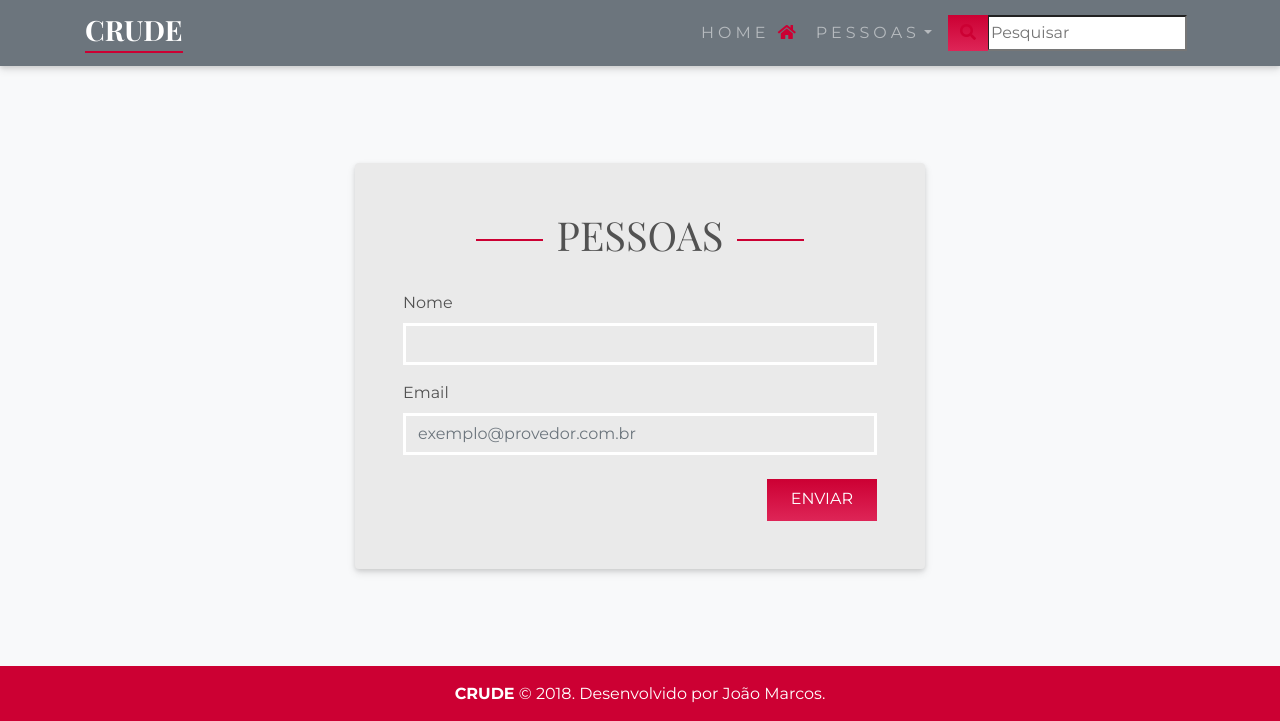
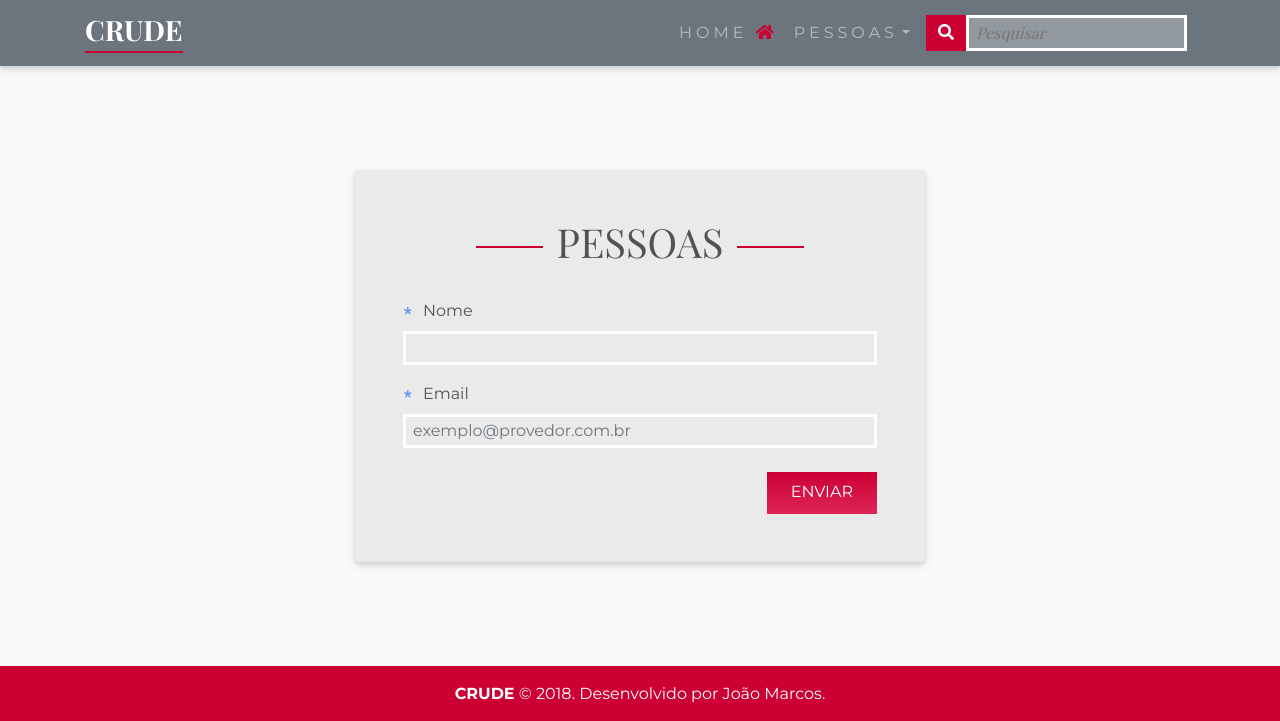
Before and after one commit to jmcgt/CRUDE, a PHP site: page /cadastro.php in a window 1280 px wide. Shown: the top 721 px of the page. Run offline with PHP 8.4, Linux system fonts and the light colour scheme; some libraries are stand-ins or nearby versions.

Commit message:
Add files via upload

```diff
--- a/css/estilos.css
+++ b/css/estilos.css
@@ -1,3 +1,33 @@
+.formulario input, .navbar input {
+  border: 3px solid white;
+  border-radius: 0;
+  padding: 2px 7px;
+  -webkit-transition: 0.4s ease-in-out;
+  -moz-transition: 0.4s ease-in-out;
+  -ms-transition: 0.4s ease-in-out;
+  -o-transition: 0.4s ease-in-out;
+  transition: 0.4s ease-in-out;
+}
+
+.formulario input:focus, .navbar input:focus, .formulario input:active, .navbar input:active {
+  border: 3px solid white;
+  background: rgba(0, 0, 0, 0.15);
+  box-shadow: none;
+  -moz-box-shadow: none;
+  -webkit-box-shadow: none;
+  outline: 0;
+  color: white;
+}
+
+label::before, label.filled::before {
+  padding-right: 7px;
+  color: cornflowerblue;
+  font-weight: 700;
+  font-family: "Source Code Pro", Raleway, monospace;
+  display: inline-block;
+  width: 20px;
+}
+
 /* CSS Document */
 body {
   font-family: "Montserrat", "Helvetica Neue", Arial;
@@ -142,7 +156,7 @@ td, th {
   letter-spacing: 4px;
 }
 
-.navbar .far, .navbar .fas {
+.navbar li .far, .navbar li .fas {
   color: #CC0033;
 }
 
@@ -154,6 +168,12 @@ td, th {
 
 .navbar .dropdown-item.active, .navbar .dropdown-item:active {
   background: #6C757D !important;
+}
+
+.navbar input {
+  background: rgba(255, 255, 255, 0.25);
+  font-family: "Playfair Display", Georgia, serif;
+  font-style: italic;
 }
 
 .bg-primaria {
@@ -177,3 +197,21 @@ td, th {
   width: 100%;
   background: white;
 }
+
+.btn-addon {
+  background: #CC0033;
+  color: white !important;
+  border-right: 1px solid white;
+}
+
+.search-field:focus {
+  font-style: normal;
+}
+
+label::before {
+  content: "*";
+}
+
+label.filled::before {
+  content: "\2713";
+}
```
Also changed, not shown: other parts of css/estilos.css (+5 -21 lines).
